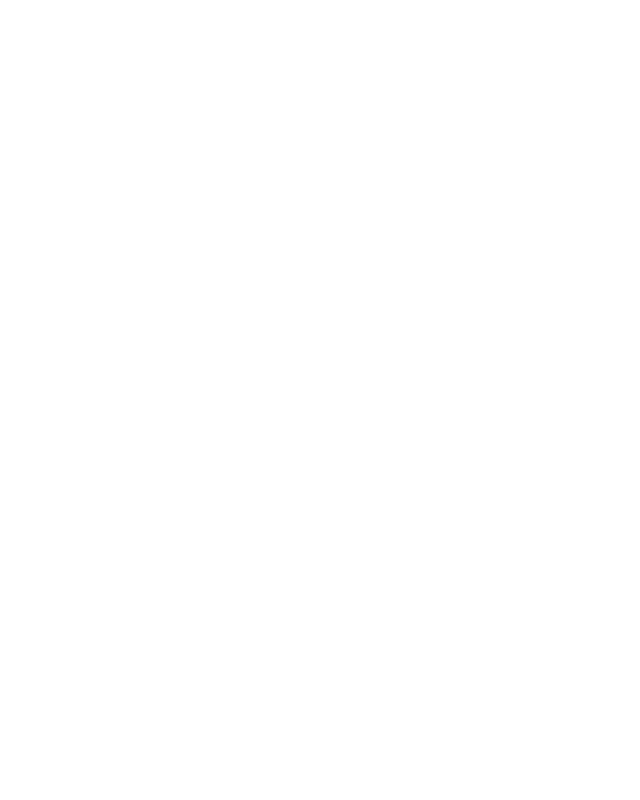
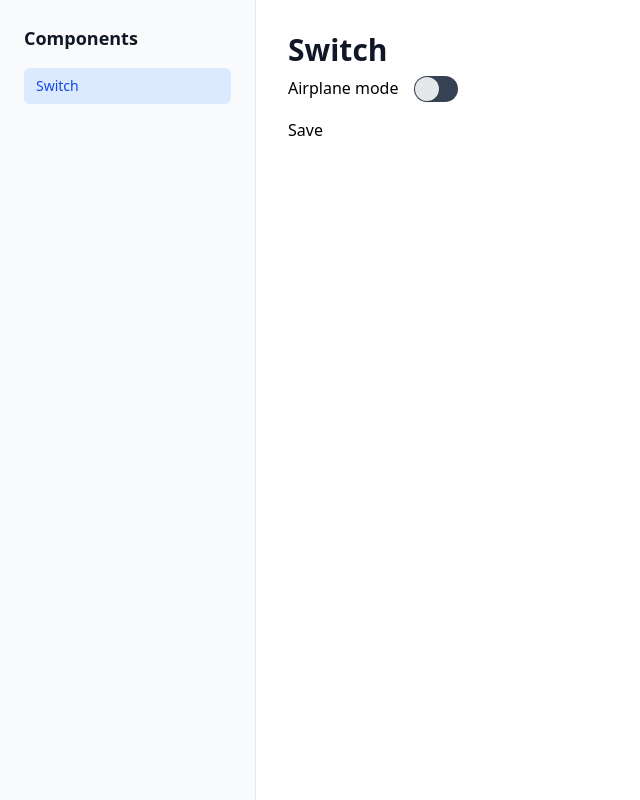
Before and after one commit to ymeskini/animation-recipes, a React (Vite) app: page /components/switch in a window 1280 px wide. Before the commit this address had no page. Shown: the whole page, without its empty margins (0-640 px from the left). Built offline with nearby package versions, Linux system fonts and the light colour scheme.

Commit message:
add components demo starting with Switch

```diff
--- a/package.json
+++ b/package.json
@@ -11,6 +11,7 @@
   },
   "dependencies": {
     "@heroicons/react": "^2.2.0",
+    "@radix-ui/react-switch": "^1.2.6",
     "chroma-js": "^3.1.2",
     "clsx": "^2.1.1",
     "date-fns": "^4.1.0",
--- a/src/App.tsx
+++ b/src/App.tsx
@@ -1,27 +1,35 @@
 import { Route, Routes } from "react-router";
 
-import { Stepper } from "./animations/stepper.tsx";
-import { Home } from "./animations/home.tsx";
+import Stepper from "./animations/stepper.tsx";
+import Home from "./animations/home.tsx";
 import Email from "./animations/email.tsx";
 import BookPage from "./animations/books.tsx";
-import { Header } from "./animations/header.tsx";
-import { Carousel } from "./animations/carousel.tsx";
+import Header from "./animations/header.tsx";
+import Carousel from "./animations/carousel.tsx";
 import ResizablePanel from "./animations/resizable-panel.tsx";
 import Calendar from "./animations/calendar.tsx";
 import PlanSelection from "./animations/price.tsx";
+import ComponentsLayout from "./animations/ComponentsLayout.tsx";
+import Switch from "./animations/Switch.tsx";
+import Layout from "./Layout.tsx";
 
 function App() {
   return (
     <Routes>
-      <Route path="/" element={<Home />} />
-      <Route path="/stepper" element={<Stepper />} />
-      <Route path="/email" element={<Email />} />
-      <Route path="/books" element={<BookPage />} />
-      <Route path="/header" element={<Header />} />
-      <Route path="/carousel" element={<Carousel />} />
-      <Route path="/resizable-panel" element={<ResizablePanel />} />
-      <Route path="/calendar" element={<Calendar />} />
-      <Route path="/price" element={<PlanSelection />} />
+      <Route path="/" element={<Layout />}>
+        <Route index element={<Home />} />
+        <Route path="stepper" element={<Stepper />} />
+        <Route path="email" element={<Email />} />
+        <Route path="books" element={<BookPage />} />
+        <Route path="header" element={<Header />} />
+        <Route path="carousel" element={<Carousel />} />
+        <Route path="resizable-panel" element={<ResizablePanel />} />
+        <Route path="calendar" element={<Calendar />} />
+        <Route path="price" element={<PlanSelection />} />
+        <Route path="components" element={<ComponentsLayout />}>
+          <Route path="switch" element={<Switch />} />
+        </Route>
+      </Route>
     </Routes>
   );
 }
--- /dev/null
+++ b/src/Layout.tsx
@@ -0,0 +1,9 @@
+import { Outlet } from "react-router";
+
+export default function Layout() {
+  return (
+    <div>
+      <Outlet />
+    </div>
+  );
+}
--- /dev/null
+++ b/src/animations/ComponentsLayout.tsx
@@ -0,0 +1,52 @@
+import { Outlet, NavLink } from "react-router";
+import { cn } from "../utils/cn";
+
+const components = [
+  {
+    id: "switch",
+    name: "Switch",
+    description: "An animated toggle switch component",
+  },
+];
+
+function ComponentSidebar() {
+  return (
+    <div className="w-64 bg-gray-50 border-r border-gray-200 h-full overflow-y-auto">
+      <div className="p-6">
+        <h2 className="text-lg font-semibold text-gray-900 mb-4">Components</h2>
+        <nav>
+          <ul className="space-y-1">
+            {components.map((component) => (
+              <li key={component.id}>
+                <NavLink
+                  to={`/components/${component.id}`}
+                  className={({ isActive }) =>
+                    cn(
+                      "block w-full text-left px-3 py-2 rounded-md text-sm transition-colors",
+                      isActive
+                        ? "bg-blue-100 text-blue-700"
+                        : "text-gray-600 hover:text-gray-900 hover:bg-gray-100"
+                    )
+                  }
+                >
+                  {component.name}
+                </NavLink>
+              </li>
+            ))}
+          </ul>
+        </nav>
+      </div>
+    </div>
+  );
+}
+
+export default function ComponentsLayout() {
+  return (
+    <div className="min-h-screen bg-white">
+      <div className="flex h-screen">
+        <ComponentSidebar />
+        <Outlet />
+      </div>
+    </div>
+  );
+}
--- /dev/null
+++ b/src/animations/Switch.tsx
@@ -0,0 +1,45 @@
+import { useId, useState } from "react";
+import * as RadixSwitch from "@radix-ui/react-switch";
+
+import { cn } from "../utils/cn";
+
+// doc for radix switch: https://www.radix-ui.com/primitives/docs/components/switch
+export default function Switch() {
+  const id = useId();
+  const [airplaneMode, setAirplaneMode] = useState(false);
+
+  return (
+    <div className="flex-1 p-8">
+      <div className="max-w-4xl">
+        <div className="mb-8">
+          <h1 className="text-3xl font-bold text-gray-900 mb-2">Switch</h1>
+          <form
+            action={(formData) => {
+              console.log({
+                airplaneMode: formData.get("airplaneMode"),
+              });
+            }}
+          >
+            <label className="flex space-x-4" htmlFor={id}>
+              <span className="font-medium">Airplane mode</span>
+              <RadixSwitch.Root
+                id={id}
+                name="airplaneMode"
+                checked={airplaneMode}
+                onCheckedChange={setAirplaneMode}
+                className={cn(
+                  "w-11 bg-gray-700 rounded-full transition p-px shadow-inner shadow-black/50 min-w-11",
+                  "data-[state=checked]:bg-sky-500 active:data-[state=checked]:bg-sky-400 active:bg-gray-600",
+                  "focus-visible:outline focus-visible:outline-offset-2 focus-visible:outline-sky-400"
+                )}
+              >
+                <RadixSwitch.Thumb className="size-6 bg-gray-200 block rounded-full data-[state=checked]:bg-white data-[state=checked]:translate-x-[18px] transition will-change-transform shadow-sm" />
+              </RadixSwitch.Root>
+            </label>
+            <button className="mt-4" type="submit">Save</button>
+          </form>
+        </div>
+      </div>
+    </div>
+  );
+}
--- a/src/animations/carousel.tsx
+++ b/src/animations/carousel.tsx
@@ -53,7 +53,7 @@
   </>
 );
 
-export function Carousel() {
+export default function Carousel() {
   const [index, setIndex] = useState(0);
 
   useKey(
--- a/src/animations/header.tsx
+++ b/src/animations/header.tsx
@@ -28,7 +28,7 @@
   return { scrollYBounded, scrollYBoundedProgress };
 }
 
-export function Header() {
+export default function Header() {
   const { scrollYBoundedProgress } = useBoundedScroll(100);
   // const scrollYBoundedProgressThrottled = useTransform(
   //   scrollYBoundedProgress,
--- a/src/animations/home.tsx
+++ b/src/animations/home.tsx
@@ -41,9 +41,14 @@
     title: "Price Plan Selection",
     description: "Interactive price plan selection component",
   },
+  {
+    to: "/components/switch",
+    title: "Components",
+    description: "Collection of animated UI components",
+  },
 ];
 
-export const Home = () => {
+export default function Home() {
   return (
     <div className="min-h-screen bg-gray-100 p-8">
       <div className="max-w-4xl mx-auto">
@@ -67,4 +72,4 @@
       </div>
     </div>
   );
-};
+}
--- a/src/animations/stepper.tsx
+++ b/src/animations/stepper.tsx
@@ -2,7 +2,7 @@
 import { motion } from "motion/react";
 import { tailwindColors } from "../utils/tailwind.theme";
 
-export const Stepper = () => {
+export default function Stepper() {
   const [step, setStep] = useState(1);
 
   return (
@@ -44,7 +44,7 @@
       </div>
     </div>
   );
-};
+}
 
 function Step({ step, currentStep }: { step: number; currentStep: number }) {
   const status =
```
Also changed, not shown: 1 other file (tests, documents, lock files or other folders).
